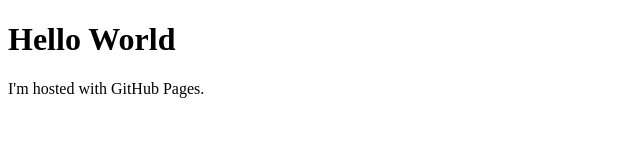
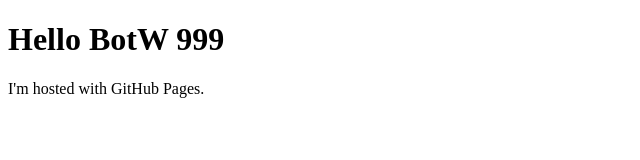
Before and after one commit to echonapa/echonapa.github.io, a plain HTML site: page index.html in a window 1280 px wide. Shown: the whole page, without its empty margins (0-640 px from the left). Drawn offline with Linux system fonts and the light colour scheme.

Commit message:
Update index.html

```diff
--- a/index.html
+++ b/index.html
@@ -1,7 +1,7 @@
 <!DOCTYPE html>
 <html>
 <body>
-<h1>Hello World</h1>
+<h1>Hello BotW 999</h1>
 <p>I'm hosted with GitHub Pages.</p>
 </body>
 </html>
```
